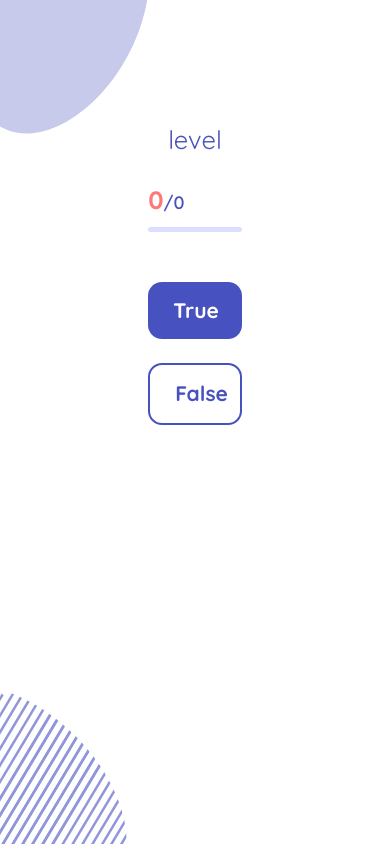
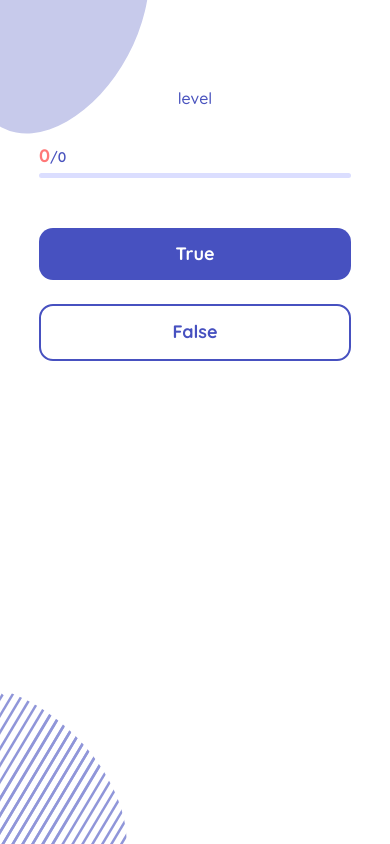
Before and after one commit to curious-33/trivia, a React (Create React App) app: page /quizzes/1 in a window 390 px wide. Built offline with nearby package versions, Linux system fonts and the light colour scheme.

Commit message:
make: whole views responsive

```diff
--- a/src/components/Button/style.scss
+++ b/src/components/Button/style.scss
@@ -43,4 +43,8 @@
       border: 2px solid var(--bg-primary);
     }
   }
+
+  @media screen and (max-width: 768px) {
+    font-size: 18px;
+  }
 }
--- a/src/components/ProgressBar/progressbar.module.scss
+++ b/src/components/ProgressBar/progressbar.module.scss
@@ -1,6 +1,10 @@
 .progressBarComponent {
   width: 60%;
   margin: 0 auto;
+
+  @media screen and (max-width: 450px) {
+    width: 100%;
+  }
 }
 
 .progressText {
@@ -15,6 +19,30 @@
     line-height: 35px;
     color: var(--text-secondary);
   }
+
+  @media screen and (max-width: 768px) {
+    font-size: 16px;
+
+    span {
+      font-size: 22px;
+    }
+  }
+
+  @media screen and (max-width: 600px) {
+    font-size: 15px;
+
+    span {
+      font-size: 20px;
+    }
+  }
+
+  @media screen and (max-width: 450px) {
+    font-size: 14px;
+
+    span {
+      font-size: 18px;
+    }
+  }
 }
 
 .progress {
@@ -24,10 +52,14 @@
   border-radius: 20px;
   margin-top: 10px;
   position: relative;
+  @media screen and (max-width: 450px) {
+    margin-top: 0;
+  }
 }
 
 .progressCompleted {
   height: 100%;
+  max-width: 100%;
   background: linear-gradient(180deg, #ff7878 0%, #ff7878 100%);
   border-radius: 20px;
   position: absolute;
--- a/src/layout/Container/container.module.scss
+++ b/src/layout/Container/container.module.scss
@@ -45,12 +45,13 @@
 .pageContainer {
   height: 100%;
   overflow-y: auto;
-  width: 50%;
-  margin: 0 auto;
+  width: 30%;
+  margin: auto;
   position: absolute;
   left: 0;
   top: 0;
   right: 0;
+  bottom: 0;
 
   &::-webkit-scrollbar-track {
     border-radius: 4px;
@@ -69,4 +70,24 @@
     border-radius: 4px;
     background-color: white;
   }
+
+  @media screen and (max-width: 1920px) {
+    width: 40%;
+  }
+
+  @media screen and (max-width: 1440px) {
+    width: 50%;
+  }
+
+  @media screen and (max-width: 1024px) {
+    width: 70%;
+  }
+
+  @media screen and (max-width: 768px) {
+    width: 80%;
+  }
+
+  @media screen and (max-width: 450px) {
+    width: 100%;
+  }
 }
--- a/src/views/home/form.tsx
+++ b/src/views/home/form.tsx
@@ -60,6 +60,7 @@ const HomeForm = () => {
               fullWidth
               hoverEffect
             />
+            <Space mt={60} />
           </form>
         );
       }}
--- a/src/views/home/home.module.scss
+++ b/src/views/home/home.module.scss
@@ -2,15 +2,37 @@
 .homeForm {
   width: 80%;
   margin: 0 auto;
+
+  @media screen and (max-width: 450px) {
+    width: 90%;
+  }
 }
 
 .appLogoWrapper {
-  padding-top: 10vh;
+  padding-top: 20vh;
+
+  @media screen and (max-width: 1440px) {
+    padding-top: 17vh;
+  }
+
+  @media screen and (max-width: 600px) {
+    padding-top: 15vh;
+  }
+
+  @media screen and (max-width: 450px) {
+    padding-top: 10vh;
+  }
+
+  @media screen and (max-width: 320px) {
+    padding-top: 8vh;
+  }
 }
 
 .appLogo {
   width: 100%;
   height: 100%;
+  max-height: 300px;
+  min-height: 100px;
   user-select: none;
 }
 
--- a/src/views/quiz/index.tsx
+++ b/src/views/quiz/index.tsx
@@ -58,6 +58,7 @@ const QuizView = () => {
               fullWidth
               onClick={() => handleAnswer("False")}
             />
+            <Space mt={60} />
           </div>
         </div>
       </div>
--- a/src/views/quiz/quiz.module.scss
+++ b/src/views/quiz/quiz.module.scss
@@ -1,12 +1,33 @@
 .pageWrapper {
   width: 80%;
-  margin: 15vh auto 0;
+  margin: 0 auto;
 }
 
 .quizTitle {
-  font-weight: 500;
+  font-weight: 600;
   font-size: 60px;
   line-height: 80px;
+  padding-top: 15vh;
+
+  @media screen and (max-width: 1440px) {
+    padding-top: 12vh;
+  }
+
+  @media screen and (max-width: 1024px) {
+    font-size: 50px;
+  }
+
+  @media screen and (max-width: 600px) {
+    padding-top: 10vh;
+    font-size: 40px;
+    line-height: 60px;
+  }
+
+  @media screen and (max-width: 450px) {
+    padding-top: 7vh;
+    font-size: 33px;
+    line-height: 40px;
+  }
 }
 
 .quizTitle,
@@ -16,16 +37,52 @@
   color: var(--text-primary);
 }
 
-.quizLevel{
+.quizLevel {
   margin: 3rem 0;
+  font-weight: 500;
+  font-size: 28px;
+  line-height: 116.13%;
+
+  @media screen and (max-width: 768px) {
+    font-size: 25px;
+  }
+
+  @media screen and (max-width: 768px) {
+    font-size: 23px;
+  }
+
+  @media screen and (max-width: 600px) {
+    font-size: 21px;
+  }
+
+  @media screen and (max-width: 450px) {
+    font-size: 16px;
+  }
 }
 
 .quizQuestion {
-  margin: 4rem 0 5rem;
+  margin: 5rem 0 7rem;
   font-family: var(--font-family);
   font-weight: 500;
   font-size: 31px;
   line-height: 143.9%;
+
+  @media screen and (max-width: 1024px) {
+    font-size: 28px;
+  }
+
+  @media screen and (max-width: 768px) {
+    font-size: 26px;
+  }
+
+  @media screen and (max-width: 600px) {
+    font-size: 23px;
+  }
+
+  @media screen and (max-width: 450px) {
+    font-size: 20px;
+    margin: 5rem 0;
+  }
 }
 
 .quizFormBtns {
@@ -36,5 +93,9 @@
   button {
     width: 60% !important;
     margin: 0 auto;
+
+    @media screen and (max-width: 450px) {
+      width: 100% !important;
+    }
   }
 }
--- a/src/views/result/result.module.scss
+++ b/src/views/result/result.module.scss
@@ -2,6 +2,10 @@
   width: 80%;
   margin: 0 auto;
   position: relative;
+
+  @media screen and (max-width: 450px) {
+    width: 90%;
+  }
 }
 
 .closeBtn {
@@ -16,6 +20,28 @@
       fill: var(--text-white);
     }
   }
+
+  @media screen and (max-width: 1024px) {
+    svg {
+      width: 20px;
+      height: 20px;
+    }
+  }
+
+  @media screen and (max-width: 600px) {
+    svg {
+      width: 18px;
+      height: 18px;
+    }
+  }
+
+  @media screen and (max-width: 450px) {
+    top: -1rem;
+    svg {
+      width: 15px;
+      height: 15px;
+    }
+  }
 }
 
 .resultHeader {
@@ -23,6 +49,10 @@
   align-items: center;
   justify-content: center;
   margin: 5rem 0 3rem;
+
+  @media screen and (max-width: 450px) {
+    margin: 5rem 0 1rem;
+  }
 }
 
 .resultHeaderTop {
@@ -36,6 +66,28 @@
   border-radius: 50%;
   background: var(--bg-light);
   margin-right: 2rem;
+
+  @media screen and (max-width: 768px) {
+    width: 46px;
+    height: 46px;
+    margin-right: 2rem;
+
+    svg {
+      width: 46px;
+      height: 46px;
+    }
+  }
+
+  @media screen and (max-width: 450px) {
+    width: 40px;
+    height: 40px;
+    margin-right: 1.5rem;
+
+    svg {
+      width: 40px;
+      height: 40px;
+    }
+  }
 }
 
 .scoreText {
@@ -44,6 +96,14 @@
   line-height: 23px;
   color: var(--text-white);
   user-select: none;
+
+  @media screen and (max-width: 768px) {
+    font-size: 19px;
+  }
+
+  @media screen and (max-width: 450px) {
+    font-size: 17px;
+  }
 }
 
 .correctAnswerAmount {
@@ -51,6 +111,11 @@
   font-size: 28px;
   line-height: 35px;
   color: var(--text-secondary);
+  margin-left: 10px;
+
+  @media screen and (max-width: 768px) {
+    font-size: 25px;
+  }
 }
 
 .resultHeaderBottom {
@@ -65,6 +130,11 @@
   width: 26px;
   width: 26px;
   margin-right: 5px;
+
+  @media screen and (max-width: 450px) {
+    width: 20px;
+    width: 20px;
+  }
 }
 
 .filledStar {
@@ -85,6 +155,15 @@
   display: flex;
   align-items: center;
   justify-content: space-between;
+
+  @media screen and (max-width: 768px) {
+    font-size: 15px;
+    padding: 12px 17px;
+  }
+
+  @media screen and (max-width: 450px) {
+    font-size: 14px;
+  }
 }
 
 .correct {
@@ -104,6 +183,14 @@
   display: flex;
   align-items: center;
   justify-content: center;
+
+  @media screen and (max-width: 450px) {
+    width: 35px;
+    svg {
+      width: 14px !important;
+      height: 14px !important;
+    }
+  }
 }
 
 .playBtn {
@@ -114,5 +201,9 @@
 
   button {
     width: 60%;
+
+    @media screen and (max-width: 450px) {
+      width: 100%;
+    }
   }
 }
```
